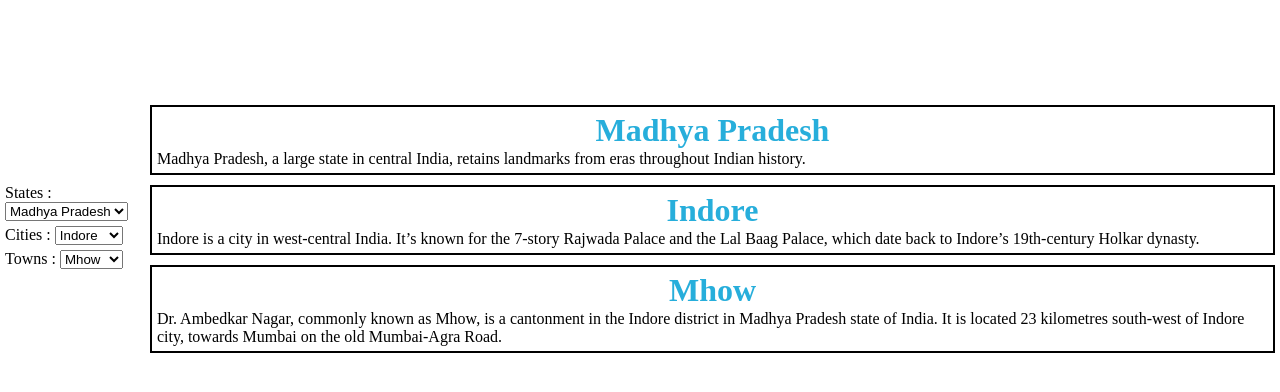
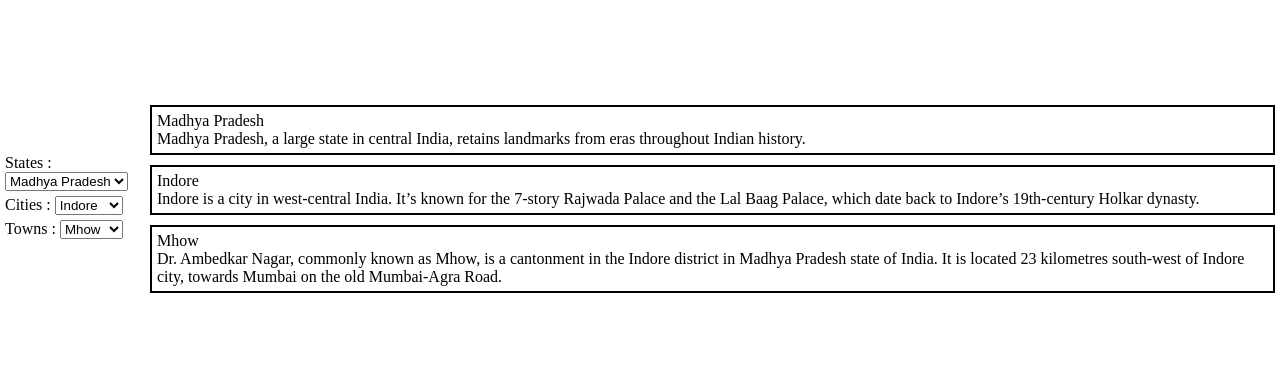
Before and after one commit to divyu-s/React-will-you-be-my-valentine---Dropdown, a React app: page / in a window 1280 px wide. Shown: the top 392 px of the page. Built offline with nearby package versions, Linux system fonts and the light colour scheme.

Commit message:
div update

```diff
--- a/src/components/App.js
+++ b/src/components/App.js
@@ -202,7 +202,6 @@ function App()
 		cityName.current.innerText = filterCities[0].name;
 		cityDesc.current.innerText = filterCities[0].description;
 		renderDefaultTowns(0,filterCities);
-
 		setCities(filterCities);
 		setSelectedCity(filterCities[0].name);
 
@@ -283,16 +282,16 @@ function App()
 		</div>
 		<div className="information">
 			<div className="item">
-				<h1  id="#state-name" ref={stateName}>Madhya Pradesh</h1>
-				<p id="#state-description" ref={stateDesc}>Madhya Pradesh, a large state in central India, retains landmarks from eras throughout Indian history.</p>
+				<div  id="#state-name" ref={stateName}>Madhya Pradesh</div>
+				<div id="#state-description" ref={stateDesc}>Madhya Pradesh, a large state in central India, retains landmarks from eras throughout Indian history.</div>
 			</div>
 			<div className="item">
-				<h1 id="#city-name" ref={cityName}>Indore</h1>
-				<p id="#city-description" ref={cityDesc}>Indore is a city in west-central India. It’s known for the 7-story Rajwada Palace and the Lal Baag Palace, which date back to Indore’s 19th-century Holkar dynasty.</p>
+				<div id="#city-name" ref={cityName}>Indore</div>
+				<div id="#city-description" ref={cityDesc}>Indore is a city in west-central India. It’s known for the 7-story Rajwada Palace and the Lal Baag Palace, which date back to Indore’s 19th-century Holkar dynasty.</div>
 			</div>
 			<div className="item">
-				<h1 id="#landmark-name" ref={townName}>Mhow</h1>
-				<p id="landmark-description" ref={townDesc}>Dr. Ambedkar Nagar, commonly known as Mhow, is a cantonment in the Indore district in Madhya Pradesh state of India. It is located 23 kilometres south-west of Indore city, towards Mumbai on the old Mumbai-Agra Road.</p>
+				<div id="#landmark-name" ref={townName}>Mhow</div>
+				<div id="landmark-description" ref={townDesc}>Dr. Ambedkar Nagar, commonly known as Mhow, is a cantonment in the Indore district in Madhya Pradesh state of India. It is located 23 kilometres south-west of Indore city, towards Mumbai on the old Mumbai-Agra Road.</div>
 			</div>
 
 		</div>
```
